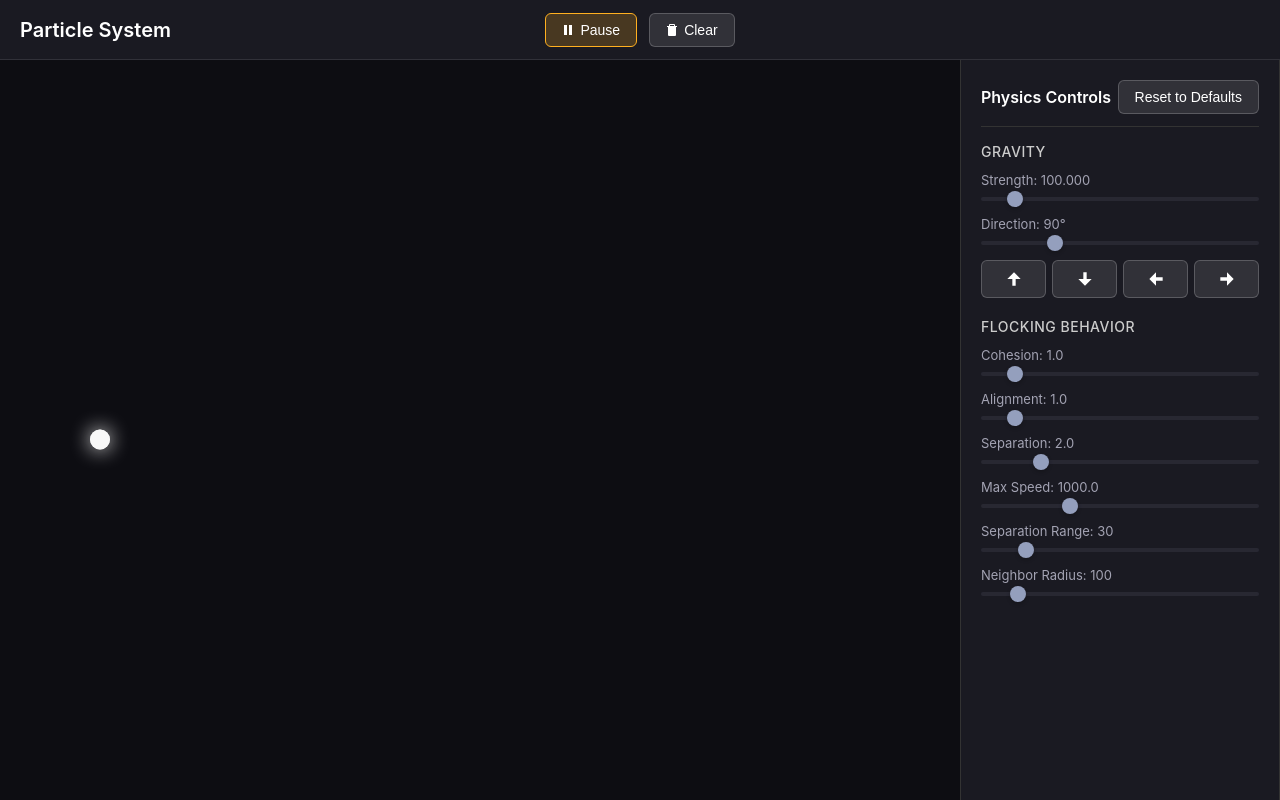
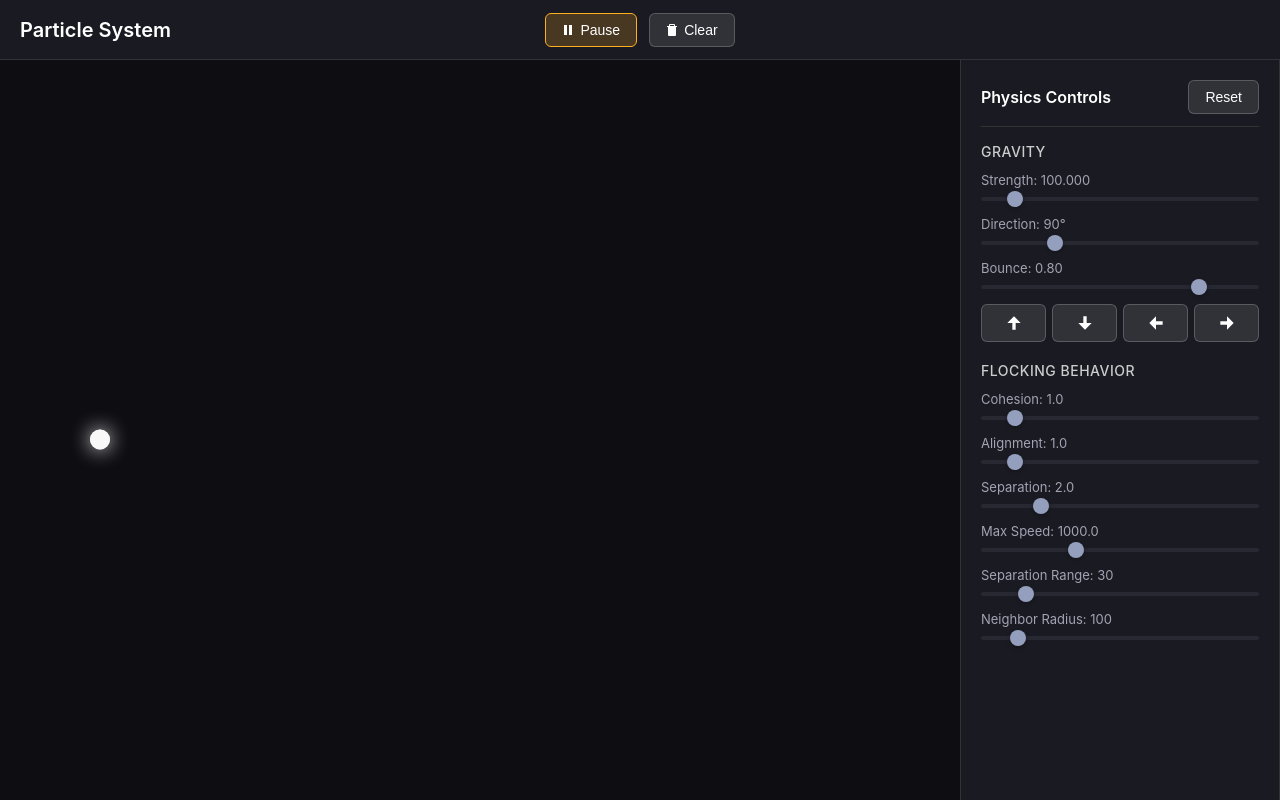
Before and after one commit to cazala/party, a React (Vite) app in the folder packages/playground/: page / in a window 1280 px wide. Built offline with nearby package versions, Linux system fonts and the light colour scheme.

Commit message:
Add bounds control to UI; introduce bounce parameter in Controls component and update default bounce value in Bounds class. Enhance particle color options in useParty hook for better visual variety.

```diff
--- a/packages/core/src/modules/forces/bounds.ts
+++ b/packages/core/src/modules/forces/bounds.ts
@@ -1,6 +1,9 @@
 import { Vector2D } from "../vector.js";
 import { Particle } from "../particle.js";
 import { Force } from "../system.js";
+
+// Default constants for Bounds behavior
+export const DEFAULT_BOUNDS_BOUNCE = 0.8;
 
 export interface BoundingBoxOptions {
   min: Vector2D;
@@ -18,7 +21,7 @@ export class Bounds implements Force {
   constructor(options: BoundingBoxOptions) {
     this.min = options.min;
     this.max = options.max;
-    this.bounce = options.bounce || 0.8;
+    this.bounce = options.bounce || DEFAULT_BOUNDS_BOUNCE;
   }
 
   contains(position: Vector2D): boolean {
--- a/packages/playground/src/App.tsx
+++ b/packages/playground/src/App.tsx
@@ -35,7 +35,7 @@ function App() {
           <canvas id="canvas" width={size.width - SIDEBAR_WIDTH} height={size.height - TOPBAR_HEIGHT} />
         </div>
         <div className="sidebar">
-          <Controls gravity={gravity} flock={flock} />
+          <Controls gravity={gravity} flock={flock} bounds={bounds} />
         </div>
       </div>
     </div>
--- a/packages/playground/src/components/Controls.tsx
+++ b/packages/playground/src/components/Controls.tsx
@@ -1,8 +1,8 @@
 import { useState, useEffect } from "react";
-import { Gravity, Flock } from "../../../core/src";
+import { Gravity, Flock, Bounds } from "../../../core/src";
 import {
   DEFAULT_GRAVITY_STRENGTH,
-  DEFAULT_GRAVITY_ANGLE
+  DEFAULT_GRAVITY_ANGLE,
 } from "../../../core/src/modules/forces/gravity.js";
 import {
   DEFAULT_FLOCK_MAX_SPEED,
@@ -12,21 +12,38 @@ import {
   DEFAULT_FLOCK_SEPARATION_RANGE,
   DEFAULT_FLOCK_NEIGHBOR_RADIUS,
 } from "../../../core/src/modules/forces/flock.js";
+import {
+  DEFAULT_BOUNDS_BOUNCE,
+} from "../../../core/src/modules/forces/bounds.js";
 
 interface ControlsProps {
   gravity: Gravity | null;
   flock: Flock | null;
+  bounds: Bounds | null;
 }
 
-export function Controls({ gravity, flock }: ControlsProps) {
-  const [gravityStrength, setGravityStrength] = useState(DEFAULT_GRAVITY_STRENGTH);
+export function Controls({ gravity, flock, bounds }: ControlsProps) {
+  const [gravityStrength, setGravityStrength] = useState(
+    DEFAULT_GRAVITY_STRENGTH
+  );
   const [gravityAngle, setGravityAngle] = useState(DEFAULT_GRAVITY_ANGLE);
-  const [cohesionWeight, setCohesionWeight] = useState(DEFAULT_FLOCK_COHESION_WEIGHT);
-  const [alignmentWeight, setAlignmentWeight] = useState(DEFAULT_FLOCK_ALIGNMENT_WEIGHT);
-  const [separationWeight, setSeparationWeight] = useState(DEFAULT_FLOCK_SEPARATION_WEIGHT);
+  const [cohesionWeight, setCohesionWeight] = useState(
+    DEFAULT_FLOCK_COHESION_WEIGHT
+  );
+  const [alignmentWeight, setAlignmentWeight] = useState(
+    DEFAULT_FLOCK_ALIGNMENT_WEIGHT
+  );
+  const [separationWeight, setSeparationWeight] = useState(
+    DEFAULT_FLOCK_SEPARATION_WEIGHT
+  );
   const [maxSpeed, setMaxSpeed] = useState(DEFAULT_FLOCK_MAX_SPEED);
-  const [separationRange, setSeparationRange] = useState(DEFAULT_FLOCK_SEPARATION_RANGE);
-  const [neighborRadius, setNeighborRadius] = useState(DEFAULT_FLOCK_NEIGHBOR_RADIUS);
+  const [separationRange, setSeparationRange] = useState(
+    DEFAULT_FLOCK_SEPARATION_RANGE
+  );
+  const [neighborRadius, setNeighborRadius] = useState(
+    DEFAULT_FLOCK_NEIGHBOR_RADIUS
+  );
+  const [bounce, setBounce] = useState(DEFAULT_BOUNDS_BOUNCE);
 
   // Initialize state from current values
   useEffect(() => {
@@ -45,7 +62,10 @@ export function Controls({ gravity, flock }: ControlsProps) {
       setSeparationRange(flock.separationRange);
       setNeighborRadius(flock.neighborRadius);
     }
-  }, [gravity, flock]);
+    if (bounds) {
+      setBounce(bounds.bounce);
+    }
+  }, [gravity, flock, bounds]);
 
   const handleGravityStrengthChange = (value: number) => {
     setGravityStrength(value);
@@ -58,6 +78,13 @@ export function Controls({ gravity, flock }: ControlsProps) {
     setGravityAngle(angle);
     if (gravity) {
       gravity.setDirectionFromAngle(angle * (Math.PI / 180)); // Convert to radians
+    }
+  };
+
+  const handleBounceChange = (value: number) => {
+    setBounce(value);
+    if (bounds) {
+      bounds.bounce = value;
     }
   };
 
@@ -116,6 +143,7 @@ export function Controls({ gravity, flock }: ControlsProps) {
   const resetToDefaults = () => {
     handleGravityStrengthChange(DEFAULT_GRAVITY_STRENGTH);
     handleGravityAngleChange(DEFAULT_GRAVITY_ANGLE);
+    handleBounceChange(DEFAULT_BOUNDS_BOUNCE);
     handleFlockingChange("cohesionWeight", DEFAULT_FLOCK_COHESION_WEIGHT);
     handleFlockingChange("alignmentWeight", DEFAULT_FLOCK_ALIGNMENT_WEIGHT);
     handleFlockingChange("separationWeight", DEFAULT_FLOCK_SEPARATION_WEIGHT);
@@ -129,7 +157,7 @@ export function Controls({ gravity, flock }: ControlsProps) {
       <div className="controls-header">
         <h3>Physics Controls</h3>
         <button onClick={resetToDefaults} className="reset-button">
-          Reset to Defaults
+          Reset
         </button>
       </div>
 
@@ -171,25 +199,40 @@ export function Controls({ gravity, flock }: ControlsProps) {
           </label>
         </div>
 
+        <div className="control-group">
+          <label>
+            Bounce: {bounce.toFixed(2)}
+            <input
+              type="range"
+              min="0"
+              max="1"
+              step="0.01"
+              value={bounce}
+              onChange={(e) => handleBounceChange(parseFloat(e.target.value))}
+              className="slider"
+            />
+          </label>
+        </div>
+
         <div className="preset-buttons">
           <button onClick={() => handleGravityPreset("up")}>
             <svg width="20" height="20" viewBox="0 0 24 24" fill="currentColor">
-              <path d="M12 4l-8 8h6v8h4v-8h6z"/>
+              <path d="M12 4l-8 8h6v8h4v-8h6z" />
             </svg>
           </button>
           <button onClick={() => handleGravityPreset("down")}>
             <svg width="20" height="20" viewBox="0 0 24 24" fill="currentColor">
-              <path d="M12 20l8-8h-6V4h-4v8H4z"/>
+              <path d="M12 20l8-8h-6V4h-4v8H4z" />
             </svg>
           </button>
           <button onClick={() => handleGravityPreset("left")}>
             <svg width="20" height="20" viewBox="0 0 24 24" fill="currentColor">
-              <path d="M4 12l8-8v6h8v4h-8v6z"/>
+              <path d="M4 12l8-8v6h8v4h-8v6z" />
             </svg>
           </button>
           <button onClick={() => handleGravityPreset("right")}>
             <svg width="20" height="20" viewBox="0 0 24 24" fill="currentColor">
-              <path d="M20 12l-8 8v-6H4v-4h8V4z"/>
+              <path d="M20 12l-8 8v-6H4v-4h8V4z" />
             </svg>
           </button>
         </div>
@@ -264,9 +307,9 @@ export function Controls({ gravity, flock }: ControlsProps) {
             Max Speed: {maxSpeed.toFixed(1)}
             <input
               type="range"
-              min="100"
+              min="0"
               max="3000"
-              step="0.1"
+              step="1"
               value={maxSpeed}
               onChange={(e) =>
                 handleFlockingChange("maxSpeed", parseFloat(e.target.value))
@@ -286,7 +329,10 @@ export function Controls({ gravity, flock }: ControlsProps) {
               step="1"
               value={separationRange}
               onChange={(e) =>
-                handleFlockingChange("separationRange", parseFloat(e.target.value))
+                handleFlockingChange(
+                  "separationRange",
+                  parseFloat(e.target.value)
+                )
               }
               className="slider"
             />
@@ -303,7 +349,10 @@ export function Controls({ gravity, flock }: ControlsProps) {
               step="1"
               value={neighborRadius}
               onChange={(e) =>
-                handleFlockingChange("neighborRadius", parseFloat(e.target.value))
+                handleFlockingChange(
+                  "neighborRadius",
+                  parseFloat(e.target.value)
+                )
               }
               className="slider"
             />
--- a/packages/playground/src/hooks/useParty.ts
+++ b/packages/playground/src/hooks/useParty.ts
@@ -68,9 +68,17 @@ export function useParty() {
           velocity: new Vector2D(0, 0),
           mass: 1,
           size: 10,
-          color: ["#F8F8F8", "#FF3C3C", "#F8F8F8", "#FF3C3C"][
-            (Math.random() * 4) | 0
-          ],
+          color: [
+            "#F8F8F8",    // Bright White
+            "#FF3C3C",    // Neon Red
+            "#00E0FF",    // Cyber Cyan
+            "#C85CFF",    // Electric Purple
+            "#AFFF00",    // Lime Neon
+            "#FF2D95",    // Hot Magenta
+            "#FF6A00",    // Sunset Orange
+            "#3B82F6",    // Deep Blue Glow
+            "#00FFC6",    // Turquoise Mint
+          ][(Math.random() * 9) | 0],
         })
       );
     });
@@ -125,9 +133,17 @@ export function useParty() {
           size: options?.size || 10,
           color:
             options?.color ||
-            ["#F8F8F8", "#FF3C3C", "#F8F8F8", "#FF3C3C"][
-              (Math.random() * 4) | 0
-            ],
+            [
+              "#F8F8F8",    // Bright White
+              "#FF3C3C",    // Neon Red
+              "#00E0FF",    // Cyber Cyan
+              "#C85CFF",    // Electric Purple
+              "#AFFF00",    // Lime Neon
+              "#FF2D95",    // Hot Magenta
+              "#FF6A00",    // Sunset Orange
+              "#3B82F6",    // Deep Blue Glow
+              "#00FFC6",    // Turquoise Mint
+            ][(Math.random() * 9) | 0],
         });
         systemRef.current.addParticle(particle);
       }
```
